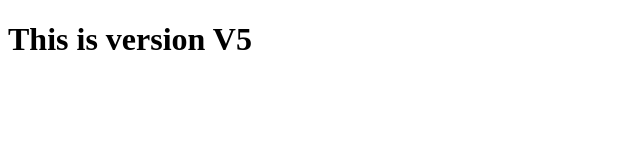
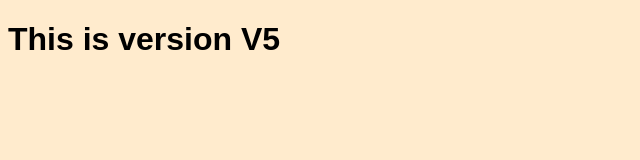
Before and after one commit to Mallya13/myRepo, a plain HTML site: page index.html in a window 1280 px wide. Shown: the whole page, without its empty margins (0-640 px from the left). Drawn offline with Linux system fonts and the light colour scheme.

Commit message:
added design for website

```diff
--- a/index.html
+++ b/index.html
@@ -6,6 +6,7 @@
     <meta http-equiv="X-UA-Compatible" content="IE=edge">
     <meta name="viewport" content="width=device-width, initial-scale=1.0">
     <title>Document</title>
+    <link rel="stylesheet" href="styles.css">
 </head>
 
 <body>
--- /dev/null
+++ b/styles.css
@@ -0,0 +1,6 @@
+body {
+    background-color: blanchedalmond;
+    font-family: Arial, Helvetica, sans-serif;
+    justify-content: center;
+    align-items: center;
+}
```
